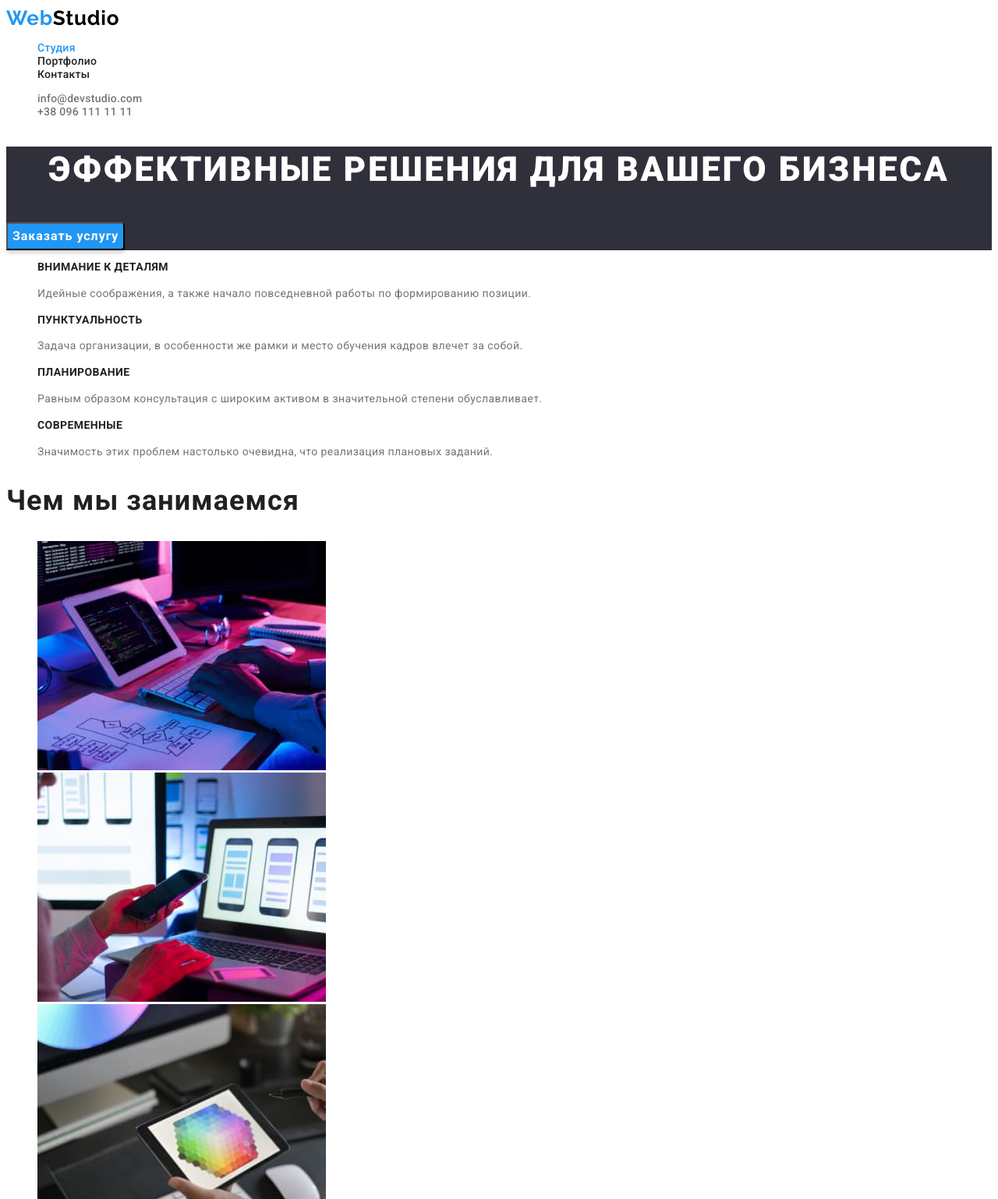
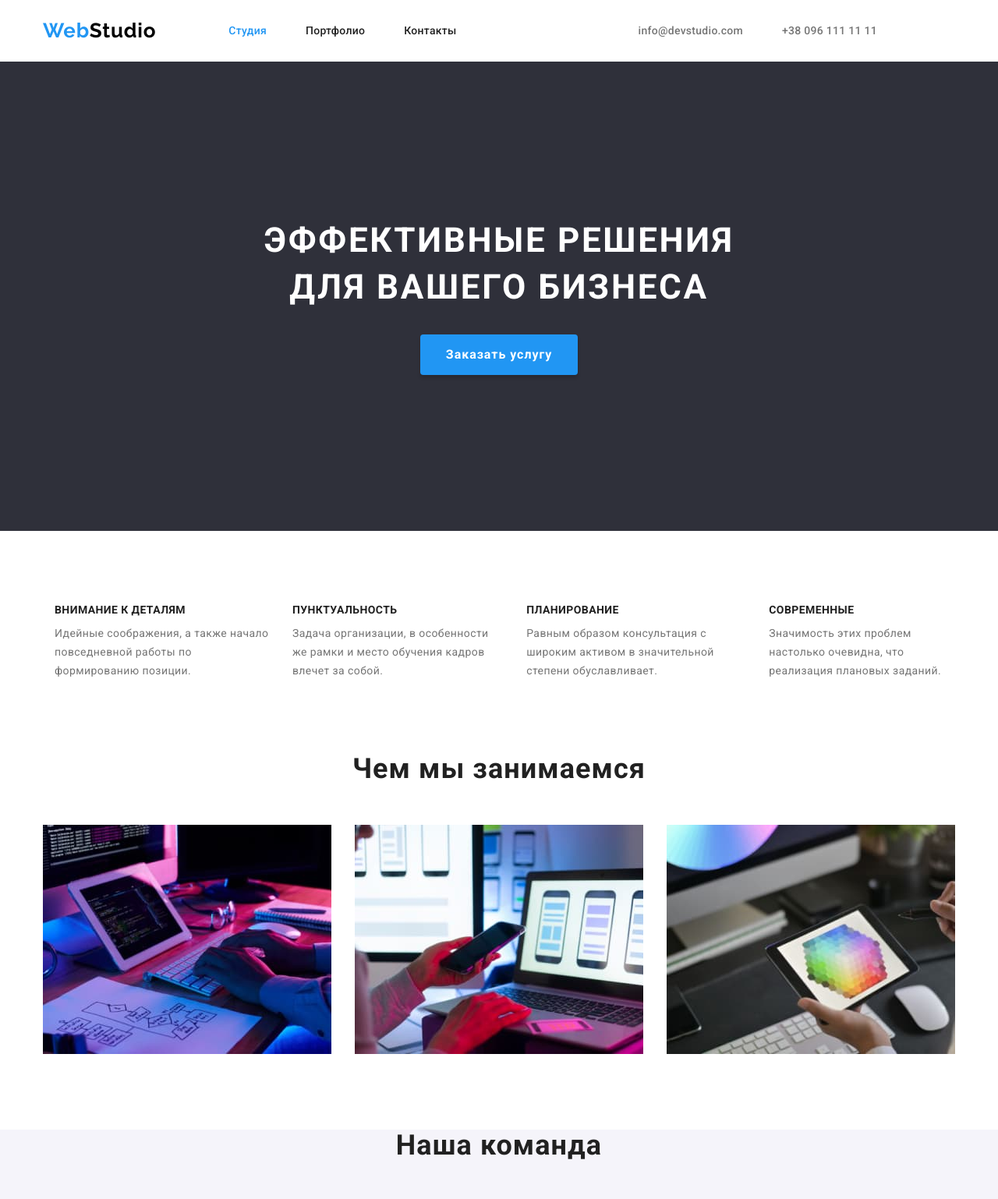
Before and after one commit to DimaRumiantsev/goit-markup-hw-03, a plain HTML site: page index.html in a window 1280 px wide. Shown: the top 1538 px of the page at 78% size. Drawn offline with nearby package versions, Linux system fonts and the light colour scheme.

Commit message:
added flex

```diff
--- a/css/styles.css
+++ b/css/styles.css
@@ -8,6 +8,32 @@
    --logo-color:#000000;
 
 }
+
+h1,h2,h3,h4,p{
+    margin-top: 0;
+    margin-bottom: 0;
+}
+
+ul,ol{
+    margin-top: 0;
+    margin-bottom: 0;
+    padding-left: 0;
+}
+
+img{
+    display: block;
+}
+button{
+    display: block;
+    cursor: pointer;
+    margin: 0 auto;
+    border: none;
+}
+
+address{
+    font-style: normal;
+}
+
 
 .list{
 list-style: none;
@@ -23,7 +49,22 @@ body {
     color: #212121;
 }
 
+.container{
+    width: 1200px;
+    margin-left: auto;
+    margin-right: auto;
+    padding-left: 15px;
+    padding-right: 15px;
+}
+
+.section{
+    margin-top: 94px;
+    margin-bottom: 94px;
+}
+
 /*=============HEADER=============*/
+
+
 .logo{
 font-family: 'Raleway', sans-serif;
 text-decoration: none;
@@ -42,6 +83,37 @@ font-size: 26px;
 line-height: 1.19;
 letter-spacing: 0.03em;
 color:var(--logo-color);
+}
+
+.page-header{
+    padding-top: 24px;
+    padding-bottom: 24px;
+}
+
+.header-container{
+    display: flex;
+    align-items: center;
+}
+
+.page-nav{
+    display: flex;
+    align-items: center;
+}
+
+.logo{
+    margin-right: 93px;
+}
+
+
+.menu-item:not(last-child){
+    margin-right:50px;
+}
+
+.menu{
+    display: flex;
+    align-items: center;
+    margin-left: auto;
+    margin-right: 50px;
 }
 
 .menu-link{
@@ -80,20 +152,25 @@ color:var(--coment-color);
 .menu-mail:focus{
 color: var(--fon-color);
 }
+/*===========/HEADER===========*/
+
+/*==========MAIN===========*/
 
 
 
-/*===========/HEADER===========*/
 
-/*==========MAIN===========*/
 .main-title{
+max-width:696px;
 font-style: normal;
-font-weight: 900;
 font-size: 44px;
 line-height: 1.36;
 text-align: center;
 letter-spacing: 0.06em;
 text-transform: uppercase;
+margin: 0 auto;
+margin-bottom: 30px;
+
+
 
 color:var(--title-color)
 }
@@ -102,31 +179,41 @@ color:var(--title-color)
     color: var(--fon-color);
 }
 .hero{
+    padding: 200px 0;
     background-color: var(--hero-color);
+
 }
 
 .modal-btn{
-    font-family: "Roboto", sans-serif;
+font-family: "Roboto", sans-serif;
 font-weight: 700;
 font-size: 16px;
 line-height: 1.88;
 cursor: pointer;
-display: flex;
-align-items: center;
-text-align: center;
 letter-spacing: 0.06em;
 color: #FFFFFF;
 background: #2196F3;
 box-shadow: 0px 4px 4px rgba(0, 0, 0, 0.15);
 border-radius: 4px;
-cursor: pointer;
+padding-top: 10px;
+padding-bottom: 10px;
+padding-left: 32px;
+padding-right: 32px;
+border: 1px solid transparent;
 }
 .modal-btn:hover,
 .modal-btn:focus{
-    background: #188ce8;
+background: #188ce8;
+}
+
+
+.description-page{
+    display: flex;
+    gap: 30px;
 }
 
 .title-description{
+margin-bottom: 10px;
 font-weight: 700;
 font-size: 14px;
 line-height: 1.14;
@@ -145,19 +232,40 @@ color:var(--coment-color)
 
 /*===========WORK-PAGE===========*/
 
+.work-container
+.conatiner{
+    display: block;
+}
+
 .title{
 font-weight: 700;
 font-size: 36px;
 line-height: 1.16;
 letter-spacing: 0.03em;
+margin-bottom: 50px;
+text-align: center;
+margin-bottom: 50px;
 color:var(--tekst-color)
 }
 
+.work{
+    display: flex;
+    gap: 30px;
+}
+
+.work-gallery{
+    display: inline;
+}
+
 .team{
+    display: flex;
+    gap: 30px;
+
     background-color: #f5f4fa;
 }
 .employees{
-font-weight: 500;
+    margin-bottom: 10px;
+    font-weight: 500;
     font-size: 16px;
     line-height: 1.19;
     text-align: center;
@@ -178,18 +286,39 @@ font-weight: 500;
     0px 2px 1px rgba(0, 0, 0, 0.2);
     border-radius: 0px 0px 4px 4px;
 }
+
+.name{
+    padding-top: 30px;
+    padding-bottom: 30px;
+}
+
 /*===========/WORK-PAGE===========*/
 
 /*===========FOOTER===========*/
 .footer-page{
+    padding-top: 60px;
+    padding-bottom: 60px;
     background:var(--hero-color);
 }
 
+.footer-container
+.container{
+    margin-bottom: 8px;
+    display: block;
+}
+
+.logo{
+    display: block
+    margin-bottom:20px;
+}
+
 .logo-color-f{
+    margin-bottom: 20px;
     color:var(--title-color);
 }
 
 .address-information{
+    margin-bottom: 9px;
     font-style: normal;
     line-height: 1.71;
     letter-spacing: 0.03em;
@@ -197,6 +326,7 @@ font-weight: 500;
 }
 
 .contact-information{
+    margin-bottom: 9px;
     font-style: normal;
     line-height: 1.71;
     letter-spacing: 0.03em;
--- a/index.html
+++ b/index.html
@@ -8,11 +8,13 @@
     <link rel="preconnect" href="https://fonts.googleapis.com">
     <link rel="preconnect" href="https://fonts.gstatic.com" crossorigin>
     <link href="https://fonts.googleapis.com/css2?family=Raleway:wght@700&family=Roboto:wght@400;500;700;900&display=swap" rel="stylesheet">
- <link rel="stylesheet" href="./css/styles.css">
+    <link rel="stylesheet" href="https://cdn.jsdelivr.net/npm/modern-normalize@1.1.0/modern-normalize.min.css">
+    <link rel="stylesheet" href="./css/styles.css">
 </head>
 <body>
     <!--HEADER-->
     <header class="page-header">
+        <div class="container header-container">
         <nav class="page-nav">
         <a class="logo" href="index.html" lang="en">Web<span class="logo-color">Studio</span></a>
         <ul class="menu list">
@@ -34,15 +36,19 @@
             <li class="menu-item">
                 <a class="phone-number link" href="tell:+380961111111">+38 096 111 11 11</a>
             </li>
-        </ul>
+         </ul>
+         </div>
     </header>
     <!--MAIN-->
     <main class="main-page">
-        <section class="hero">
-        <h1 class="main-title">Эффективные решения для вашего бизнеса</h1>
+         <section class="hero">
+        <div class="container ">
+        <h1 class="main-title ">Эффективные решения для вашего бизнеса</h1>
         <button class="modal-btn" type="button">Заказать услугу</button>
-        </section>
-        <section>
+    </div>
+    </section>
+        <section class="description container">
+            <div class="section container">
             <ul class="description-page list">
                 <li class="description">
                 <h3 class="title-description">Внимание к деталям</h3>
@@ -61,8 +67,10 @@
                     <p class="section-description">Значимость этих проблем настолько очевидна, что реализация плановых заданий.</p>
                 </li>
             </ul>
+        </div>
         </section>
-        <section class="work-page">
+        <section class="work-page section">
+            <div class="work-container container">
             <h2 class="title">Чем мы занимаемся</h2>
             <ul class="work list">
                 <li>
@@ -75,35 +83,47 @@
                     <img class="work-gallery"src="./images/box3.jpg" alt="бокс3" width="370" height="294">
                 </li>
             </ul>
+        </div>
         </section>
-        <section class="our team">
+         <section class="our team section">
+            <div class="container">
             <h2 class="title">Наша команда</h2>
             <ul class="team list">
                 <li class="team-photo">
                     <img class="people" src="./images/igor.jpg" alt="Игорь Демьяненко" width="270" height="260">
+                    <div class="name">
                     <h3 class="employees">Игорь Демьяненко</h3>
                     <p class="job-title">Product Designer</p>
+                </div>
                 </li>
                 <li class="team-photo">
                     <img class="people"src="./images/olga.jpg" alt="Ольга Репина" width="270" height="260">
+                    <div class="name">
                     <h3 class="employees">Ольга Репина</h3>
                     <p class="job-title">Frontend Developer</p>
+                    </div>
                 </li>
                 <li class="team-photo">
                     <img class="people" src="./images/nikolai.jpg" alt="Николай Тарасов" width="270" height="260">
+                    <div class="name">
                     <h3 class="employees">Николай Тарасов</h3>
                     <p class="job-title">Marketing</p>
+                    </div>
                 </li>
                 <li class="team-photo">
                     <img class="people"src="./images/mixail.jpg" alt="Михаил Ермаков" width="270" height="260">
+                    <div class="name">
                     <h3 class="employees">Михаил Ермаков</h3>
                     <p class="job-title">UI Designer</p>
+                    </div>
                 </li>
                 </ul>
+            </div>
         </section>
     </main>
     <!--FOOTER-->
     <footer class="footer-page">
+        <div class="footer-container container">
        <a class="logo" href="index.html" lang="en" >Web<span class="logo-color-f">Studio</span></a>
        <address class="contact-info link" >
         <ul class="list">
@@ -120,6 +140,7 @@
             </li>
         </ul>
        </address>
+       </div>
     </footer>
 </body>
 </html>
```
Also changed, not shown: portfolio.html (+2 -1 lines).
